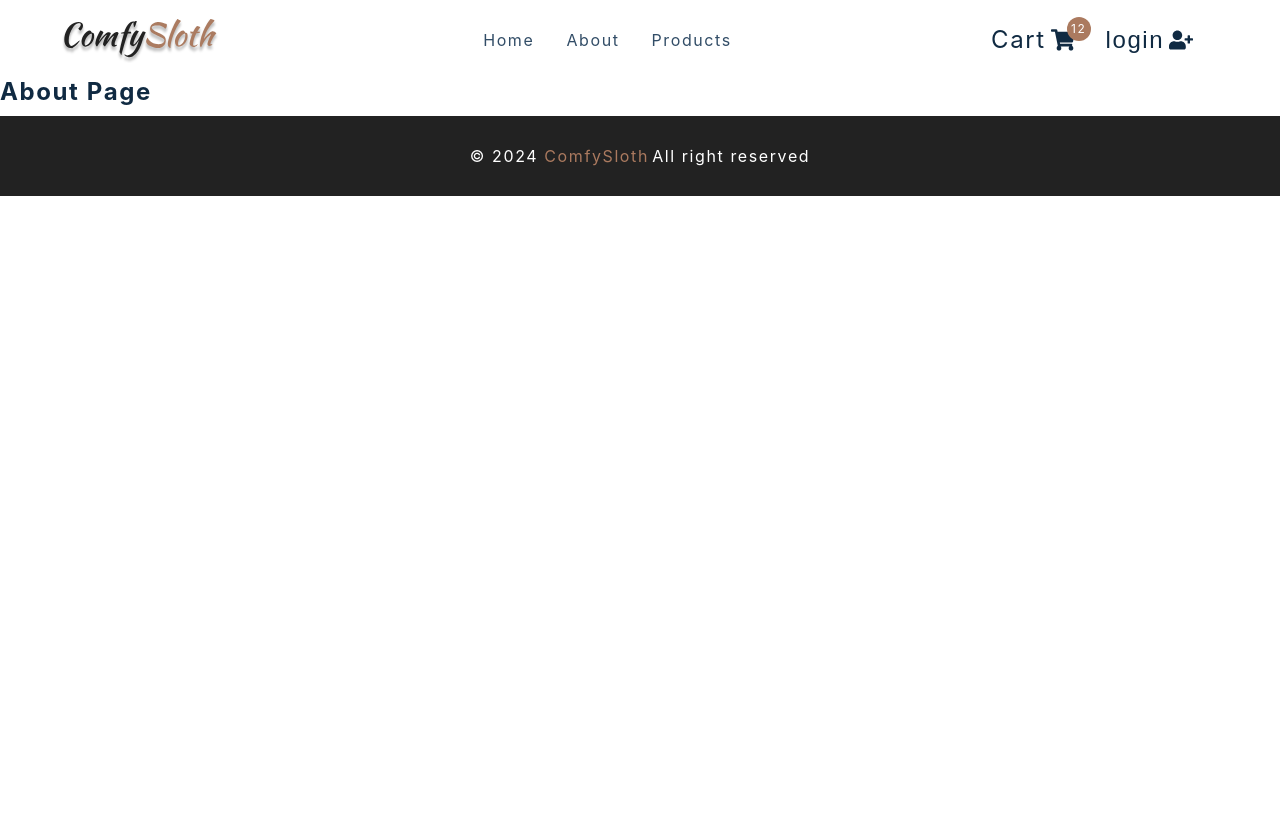
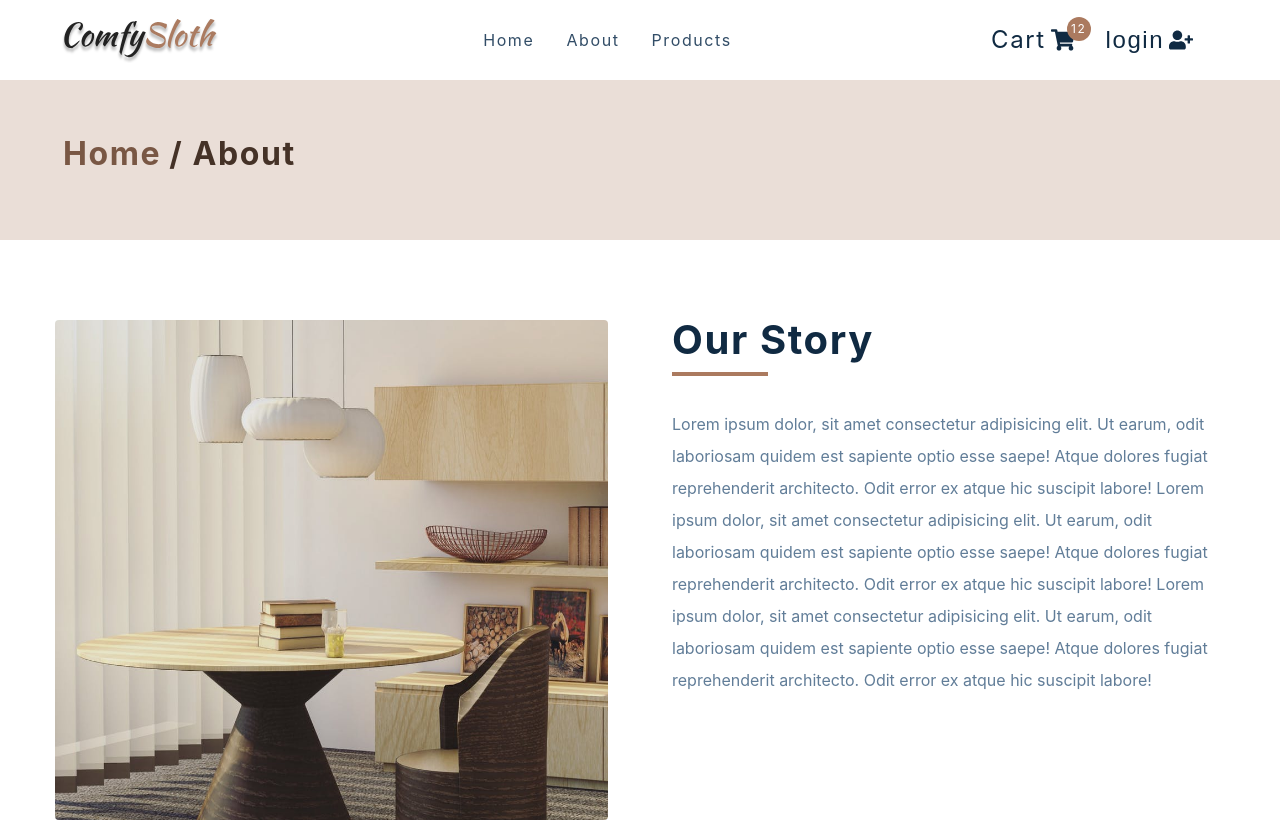
Before and after one commit to MastooraTurkmen/Comfy-Sloth-Store, a React (Create React App) app: page /about in a window 1280 px wide. Shown: the top 822 px of the page. Before the commit the page ends 800 px from the top, so only its background shows below. Built offline with nearby package versions, Linux system fonts and the light colour scheme; the HTML template or start-up script is replaced by a standard one.

Commit message:
about page

```diff
--- a/src/pages/AboutPage.js
+++ b/src/pages/AboutPage.js
@@ -4,7 +4,30 @@ import { PageHero } from '../components'
 import aboutImg from '../assets/hero-bcg.jpeg'
 
 const AboutPage = () => {
-  return <h4>about page</h4>
+  return (
+    <main>
+      <PageHero title='about' />
+      <Wrapper className='page section section-center'>
+        <img src={aboutImg} alt="nice desk" />
+        <article>
+          <div className="title">
+            <h2>our story</h2>
+            <div className="underline"></div>
+          </div>
+          <p>Lorem ipsum dolor, sit amet consectetur adipisicing elit.
+            Ut earum, odit laboriosam quidem est sapiente optio esse saepe!
+            Atque dolores fugiat reprehenderit architecto. Odit error ex atque hic suscipit labore!
+            Lorem ipsum dolor, sit amet consectetur adipisicing elit.
+            Ut earum, odit laboriosam quidem est sapiente optio esse saepe!
+            Atque dolores fugiat reprehenderit architecto. Odit error ex atque hic suscipit labore!
+            Lorem ipsum dolor, sit amet consectetur adipisicing elit.
+            Ut earum, odit laboriosam quidem est sapiente optio esse saepe!
+            Atque dolores fugiat reprehenderit architecto. Odit error ex atque hic suscipit labore!
+          </p>
+        </article>
+      </Wrapper>
+    </main>
+  )
 }
 
 const Wrapper = styled.section`
```
